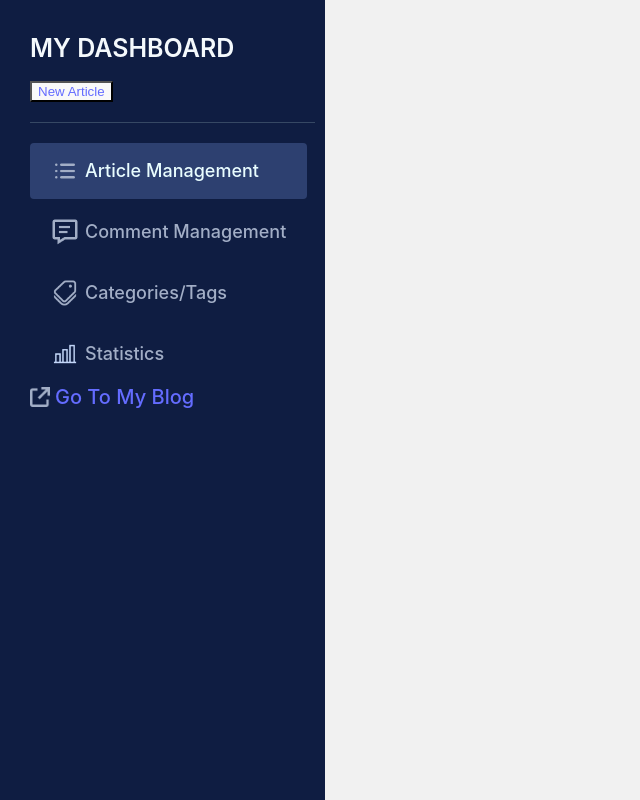
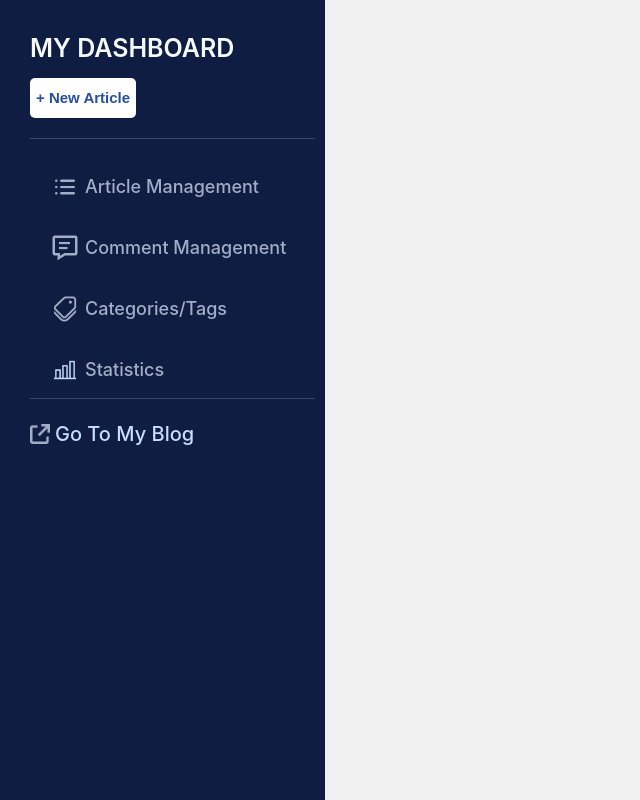
Before and after one commit to gulama2008/blog-site-frontend, a React (Vite) app: page /admin in a window 1280 px wide. Shown: the whole page, without its empty margins (0-640 px from the left). Built offline with nearby package versions, Linux system fonts and the light colour scheme; no server answers.

Commit message:
fixes bugs

```diff
--- a/src/components/Button/Button.module.scss
+++ b/src/components/Button/Button.module.scss
@@ -1,5 +1,5 @@
 .container {
-  width: 100px;
+  min-width: 100px;
   border: none;
   border-radius: 5px;
   height: 40px;
--- a/src/components/SideBarItem/SideBarItem.tsx
+++ b/src/components/SideBarItem/SideBarItem.tsx
@@ -1,7 +1,8 @@
-import { useContext } from "react";
+import { useContext, useEffect } from "react";
 import styles from "./SideBarItem.module.scss";
 import { BlogContext } from "../../context/BlogContextProvider";
-import { Link } from "react-router-dom";
+import { Link, useLocation } from "react-router-dom";
+import { sideBarItemList } from "../../containers/AdminPageContainers/SideBarContainer/SideBarContainer";
 export interface SideBarItemProps {
   title: string;
   index: number;
@@ -12,6 +13,27 @@ export interface SideBarItemProps {
 const SideBarItem = ({ title, index,icon,route }: SideBarItemProps) => {
   const { activeSideBarItemIndex, setActiveSideBarItemIndex } =
     useContext(BlogContext);
+  const location = useLocation();
+  const { pathname } = location;
+  useEffect(() => {
+    const pathArr = pathname.split("/");
+    console.log(pathArr);
+
+    const route = pathArr[pathArr.length - 1];
+    console.log(route);
+
+    const activeIndex = sideBarItemList.findIndex((e: any) => {
+      console.log(e);
+
+      console.log(e[2]);
+
+      return e[2] == route;
+    })
+    console.log(activeIndex);
+
+    setActiveSideBarItemIndex(activeIndex);
+   },[])
+
   const handleClick = () => {
     setActiveSideBarItemIndex(index);
   };
--- a/src/components/TagListItem/TagListItem.module.scss
+++ b/src/components/TagListItem/TagListItem.module.scss
@@ -6,16 +6,22 @@
   gap: 10px;
   height: 25px;
   padding: 5px 5px 5px 20px;
-  background-color: #fafafa;
+  // background-color: #fafafa;
+  background-color: #e3e8ef;
   border-radius: 5px;
 }
 
 .tag {
+  display: flex;
   height: 20px;
   line-height: 20px;
   // color: #666666;
   color: #292929;
   font-weight: 500;
+  overflow: hidden;
+white-space: nowrap;
+  text-overflow: ellipsis;
+
 }
 
 .delete {
--- a/src/components/TagModal/TagModal.module.scss
+++ b/src/components/TagModal/TagModal.module.scss
@@ -35,6 +35,7 @@
   border-top: 1px solid #e0e0e0;
   padding-top: 10px;
   display: flex;
+  flex-direction: column;
   flex-wrap: wrap;
   gap: 5px;
 }
--- a/src/components/TagModal/TagModal.tsx
+++ b/src/components/TagModal/TagModal.tsx
@@ -62,6 +62,8 @@ const TagModal = () => {
       )}
 
       <div className={styles.tags_other}>
+        <div>Click to add more tags:</div>
+        <div className={styles.tags}>
           {tagsOthers.map((tag: TagItem) => {
             return (
               <TagOthers
@@ -74,6 +76,7 @@ const TagModal = () => {
               />
             );
           })}
+        </div>
       </div>
       <div className={styles.btn}>
         <Button
--- a/src/components/TagOfArticle/TagOfArticle.module.scss
+++ b/src/components/TagOfArticle/TagOfArticle.module.scss
@@ -5,7 +5,8 @@
   align-items: center;
   height: 25px;
   padding: 5px 5px 5px 20px;
-  background-color: #fafafa;
+  // background-color: #fafafa;
+  background-color: #e3e8ef;
   border-radius: 5px;
 }
 
--- a/src/components/TagOthers/TagOthers.module.scss
+++ b/src/components/TagOthers/TagOthers.module.scss
@@ -5,7 +5,8 @@
   align-items: center;
   height: 25px;
   padding: 5px 10px 5px 10px;
-  background-color: #fafafa;
+  // background-color: #fafafa;
+  background-color: #e3e8ef;
   border-radius: 5px;
   cursor: pointer;
 }
--- a/src/containers/AdminPageContainers/SideBarContainer/SideBarContainer.module.scss
+++ b/src/containers/AdminPageContainers/SideBarContainer/SideBarContainer.module.scss
@@ -5,12 +5,15 @@
   padding-right: 10px;
   background-color: #0f1d42;
   color: #c8dcfe;
+  display: flex;
+  flex-direction: column;
+  gap: 20px;
 }
 
 .head_container{
   border-bottom: 1px solid #364864;
   padding-bottom: 20px;
-  margin-bottom: 20px;
+  // margin-bottom: 20px;
 }
 .title{
   display: flex;
@@ -36,11 +39,16 @@
   font-size: 20px;
   font-weight: 600;
 }
+
+.blog_link{
+  color: #c8dcfe;
+}
 .content{
   // padding-left: 20px;
   display: flex;
   flex-direction: column;
   gap: 5px;
+  border-bottom: 1px solid #364864;
 }
 
 .add_container{
--- a/src/containers/AdminPageContainers/SideBarContainer/SideBarContainer.tsx
+++ b/src/containers/AdminPageContainers/SideBarContainer/SideBarContainer.tsx
@@ -9,31 +9,37 @@ import statistics from "../../../assets/statistics.png";
 import { useContext, useState, useEffect } from "react";
 import { BlogContext } from "../../../context/BlogContextProvider";
 import { Link } from "react-router-dom";
+import Button from "../../../components/Button/Button";
+export const sideBarItemList = [
+  ["Article Management", articleList, "articles"],
+  ["Comment Management", comment, "comments"],
+  ["Categories/Tags", tag, "tags"],
+  ["Statistics", statistics, "statistics"],
+];
 const SideBarContainer = () => {
-  const sideBarItemList = [
-    ["Article Management", articleList, "articles"],
-    ["Comment Management", comment, "comments"],
-    ["Categories/Tags", tag, "tags"],
-    ["Statistics", statistics, "statistics"],
-  ];
-  const { showTagModal,showDeleteModal } = useContext(BlogContext);
+  const { showTagModal, showDeleteModal } = useContext(BlogContext);
   const [showModalClass, setShowModalClass] = useState<string>("");
   const containerClass = styles.container;
   useEffect(() => {
-    if (showTagModal||showDeleteModal) {
+    if (showTagModal || showDeleteModal) {
       setShowModalClass(`${containerClass} ${styles.disabled}`);
     } else {
       setShowModalClass(`${containerClass}`);
     }
-  }, [showTagModal,showDeleteModal]);
+  }, [showTagModal, showDeleteModal]);
 
   return (
     <div className={showModalClass}>
       <div className={styles.head_container}>
         <div className={styles.title}>MY DASHBOARD</div>
-        <button>
-          <Link to={"new"}>New Article</Link>
-        </button>
+        <Link to={"new"}>
+          <Button
+            content="+ New Article"
+            onClick={() => {}}
+            backgroundColor="white"
+            color="#294da1"
+          />
+        </Link>
       </div>
       <div className={styles.content}>
         {sideBarItemList.map((item, index) => {
@@ -52,7 +58,9 @@ const SideBarContainer = () => {
         <div className={styles.link}>
           <img src={link} alt="" className={styles.link_icon} />
           <div className={styles.link_content}>
-            <Link to={"/blog"}>Go To My Blog</Link>
+            <Link to={"/blog"} target="_blank" className={styles.blog_link}>
+              Go To My Blog
+            </Link>
           </div>
         </div>
       </div>
--- a/src/containers/AdminPageContainers/TagsContainer/TagsContainer.module.scss
+++ b/src/containers/AdminPageContainers/TagsContainer/TagsContainer.module.scss
@@ -18,8 +18,10 @@
 }
 .tags{
     display: flex;
+    flex-wrap: wrap;
     gap: 10px;
     padding: 30px;
+
     // border: 1px solid #d0cdcd;
     box-shadow: rgba(99, 99, 99, 0.2) 0px 2px 8px 0px;
     min-height: 400px;
--- a/src/containers/AdminPageContainers/TagsContainer/TagsContainer.tsx
+++ b/src/containers/AdminPageContainers/TagsContainer/TagsContainer.tsx
@@ -6,12 +6,13 @@ import Button from "../../../components/Button/Button";
 
 const TagsContainer = () => {
   const { tags } = useContext(BlogContext);
+  const handleClick = () => { }
   return (
     <div className={styles.container}>
       <div className={styles.header}>
         <div className={styles.title}>All Tags</div>
         <div>
-          <Button content="+ Add Tag" />
+          <Button content="+ Add Tag" onClick={handleClick}/>
         </div>
       </div>
       <div className={styles.tags}>
--- a/src/containers/BlogPageContainers/ArticleContainer/ArticleContainer.module.scss
+++ b/src/containers/BlogPageContainers/ArticleContainer/ArticleContainer.module.scss
@@ -8,11 +8,22 @@
 
 }
 
+.article_container{
+    display: flex;
+    flex-direction: column;
+    gap: 20px;
+    flex-wrap: wrap;
+    border-bottom: 1px solid #e0e0e0;
+    padding-bottom: 20px;
+}
+
 .title{
     // color: #222222;
+    width: 100%;
     font-size: 30px;
     font-weight: 600;
     color: #9d3a0b;
+    word-wrap: break-word;
 }
 
 .date{
@@ -21,13 +32,8 @@
 }
 
 .content{
+    width: 100%;
+    word-wrap: break-word;
     color: black;
+
 }
-
-.article_container{
-    display: flex;
-    flex-direction: column;
-    gap: 20px;
-    border-bottom: 1px solid #e0e0e0;
-    padding-bottom: 20px;
-}
```
Lines whose indentation alone changed are shown as unchanged.
